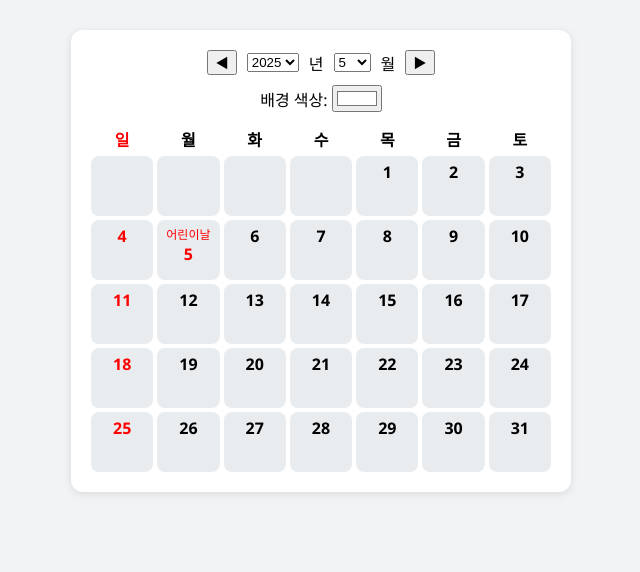
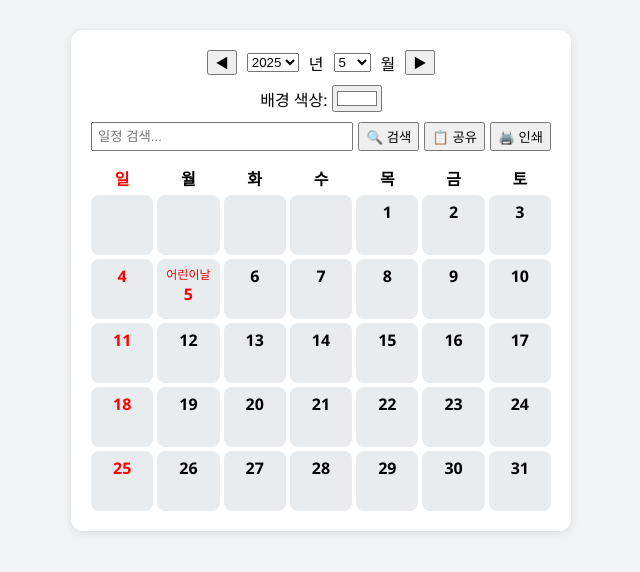
Before and after one commit to 25bam2010/jahad, a plain HTML site: page index.html in a window 1280 px wide. Shown: the whole page, without its empty margins (319-959 px from the left). Drawn offline with Linux system fonts and the light colour scheme.

Commit message:
Add files via upload

```diff
--- a/index.html
+++ b/index.html
@@ -14,11 +14,20 @@
       <select id="monthSelect"></select>월
       <button onclick="moveMonth(1)">▶</button>
     </div>
+
     <div class="theme-picker">
       <label>배경 색상:
         <input type="color" id="themeColor" value="#ffffff" />
       </label>
     </div>
+
+    <div class="controls">
+      <input type="text" id="searchInput" placeholder="일정 검색..." />
+      <button onclick="searchEvents()">🔍 검색</button>
+      <button onclick="copyEvents()">📋 공유</button>
+      <button onclick="window.print()">🖨️ 인쇄</button>
+    </div>
+
     <div class="weekdays">
       <div class="sun">일</div>
       <div>월</div>
@@ -28,6 +37,7 @@
       <div>금</div>
       <div>토</div>
     </div>
+
     <div id="calendar" class="calendar"></div>
   </div>
 
--- a/script.js
+++ b/script.js
@@ -36,7 +36,6 @@ function renderCalendar() {
   const calendar = document.getElementById("calendar");
   calendar.innerHTML = "";
 
-  // 연도/월 셀렉트 값 설정
   yearSelect.value = year;
   monthSelect.value = month;
 
@@ -56,9 +55,7 @@ function renderCalendar() {
     number.className = "date-number";
     number.textContent = d;
 
-    if (dayOfWeek === 0) {
-      number.style.color = "red";
-    }
+    if (dayOfWeek === 0) number.style.color = "red";
 
     const holidayKey = `${month + 1}-${d}`;
     const holidayName = holidays[holidayKey];
@@ -77,7 +74,7 @@ function renderCalendar() {
       try {
         saved = JSON.parse(savedData);
       } catch (e) {
-        console.error(`JSON 파싱 오류: ${fullDate}`, savedData);
+        console.error(`JSON 오류: ${fullDate}`, savedData);
       }
     }
 
@@ -85,7 +82,6 @@ function renderCalendar() {
       const span = document.createElement("span");
       span.textContent = saved.text;
       span.style.color = saved.color || "black";
-      span.style.fontSize = "12px";
       day.appendChild(span);
     }
 
@@ -107,7 +103,6 @@ function moveMonth(diff) {
   renderCalendar();
 }
 
-// 드롭다운으로 직접 이동
 yearSelect.addEventListener("change", () => {
   date.setFullYear(Number(yearSelect.value));
   renderCalendar();
@@ -117,7 +112,6 @@ monthSelect.addEventListener("change", () => {
   renderCalendar();
 });
 
-// 배경 색상 변경
 themeColor.addEventListener("input", () => {
   calendarContainer.style.backgroundColor = themeColor.value;
 });
@@ -136,7 +130,6 @@ saveBtn.addEventListener("click", () => {
   renderCalendar();
 });
 
-// 초기 연/월 select 채우기
 function populateSelects() {
   const currentYear = new Date().getFullYear();
   for (let y = currentYear - 5; y <= currentYear + 5; y++) {
@@ -153,9 +146,34 @@ function populateSelects() {
   }
 }
 
+function searchEvents() {
+  const keyword = document.getElementById("searchInput").value.trim().toLowerCase();
+  const days = document.querySelectorAll(".calendar .day");
+
+  days.forEach(day => {
+    const text = day.textContent.toLowerCase();
+    if (text.includes(keyword)) {
+      day.style.border = "2px solid blue";
+    } else {
+      day.style.border = "1px solid transparent";
+    }
+  });
+}
+
+function copyEvents() {
+  const events = {};
+  for (let key in localStorage) {
+    if (localStorage.hasOwnProperty(key) && /^\d{4}-\d{2}-\d{2}$/.test(key)) {
+      try {
+        events[key] = JSON.parse(localStorage[key]);
+      } catch (e) {}
+    }
+  }
+  const jsonStr = JSON.stringify(events, null, 2);
+  navigator.clipboard.writeText(jsonStr).then(() => {
+    alert("일정 데이터가 복사되었습니다.");
+  });
+}
+
 populateSelects();
 renderCalendar();
-
-// 일정 저장
-saveBtn.addEvent
-renderCalendar();
--- a/style.css
+++ b/style.css
@@ -28,6 +28,18 @@ body {
     text-align: center;
     margin-bottom: 10px;
   }
+  .controls {
+    display: flex;
+    flex-wrap: wrap;
+    justify-content: center;
+    gap: 5px;
+    margin: 10px 0;
+  }
+  .controls input {
+    padding: 5px;
+    flex: 1;
+    min-width: 150px;
+  }
   .weekdays, .calendar {
     display: grid;
     grid-template-columns: repeat(7, 1fr);
@@ -47,6 +59,7 @@ body {
     padding: 5px;
     min-height: 60px;
     cursor: pointer;
+    border: 1px solid transparent;
   }
   .date-number {
     font-weight: bold;
@@ -85,3 +98,14 @@ body {
       width: 95%;
     }
   }
+  @media print {
+    body * {
+      visibility: hidden;
+    }
+    .calendar-container, .calendar-container * {
+      visibility: visible;
+    }
+    .modal, .theme-picker, .controls, .header button {
+      display: none !important;
+    }
+  }
```
Lines whose indentation alone changed are shown as unchanged.
